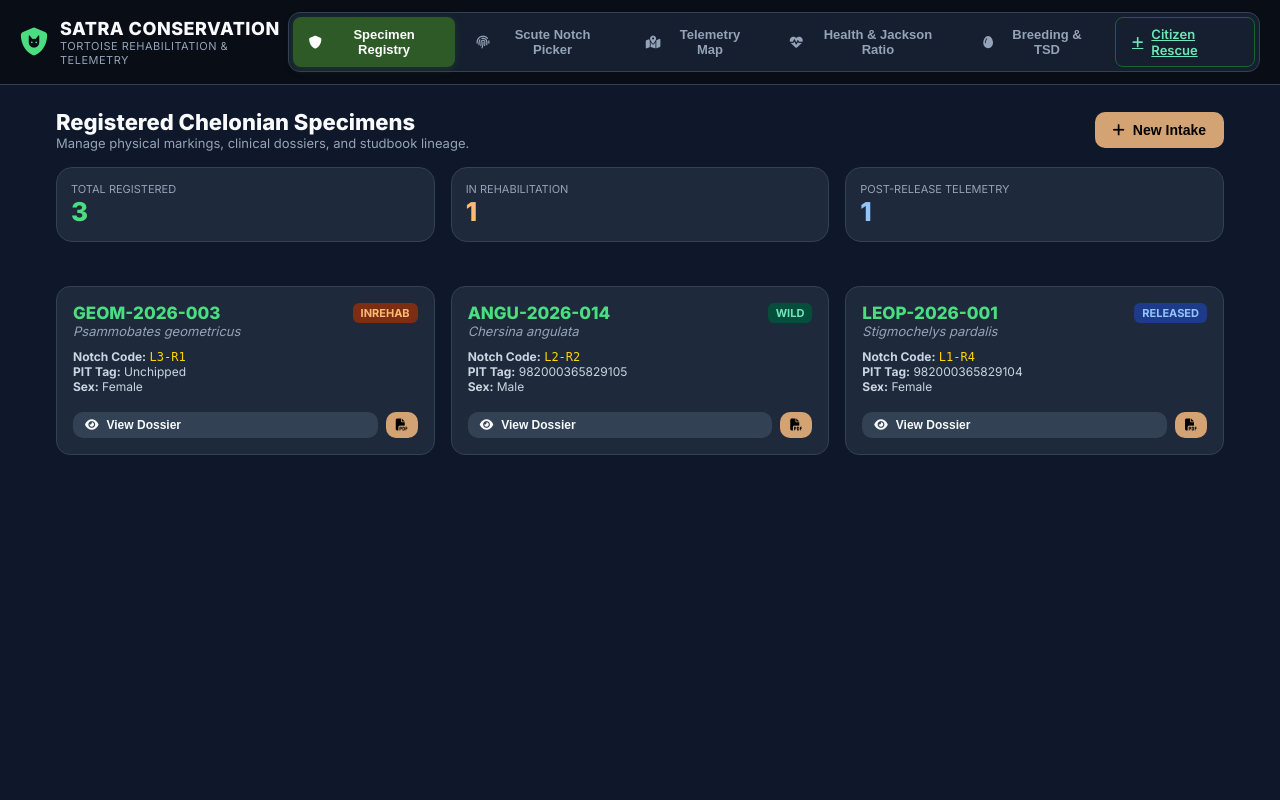
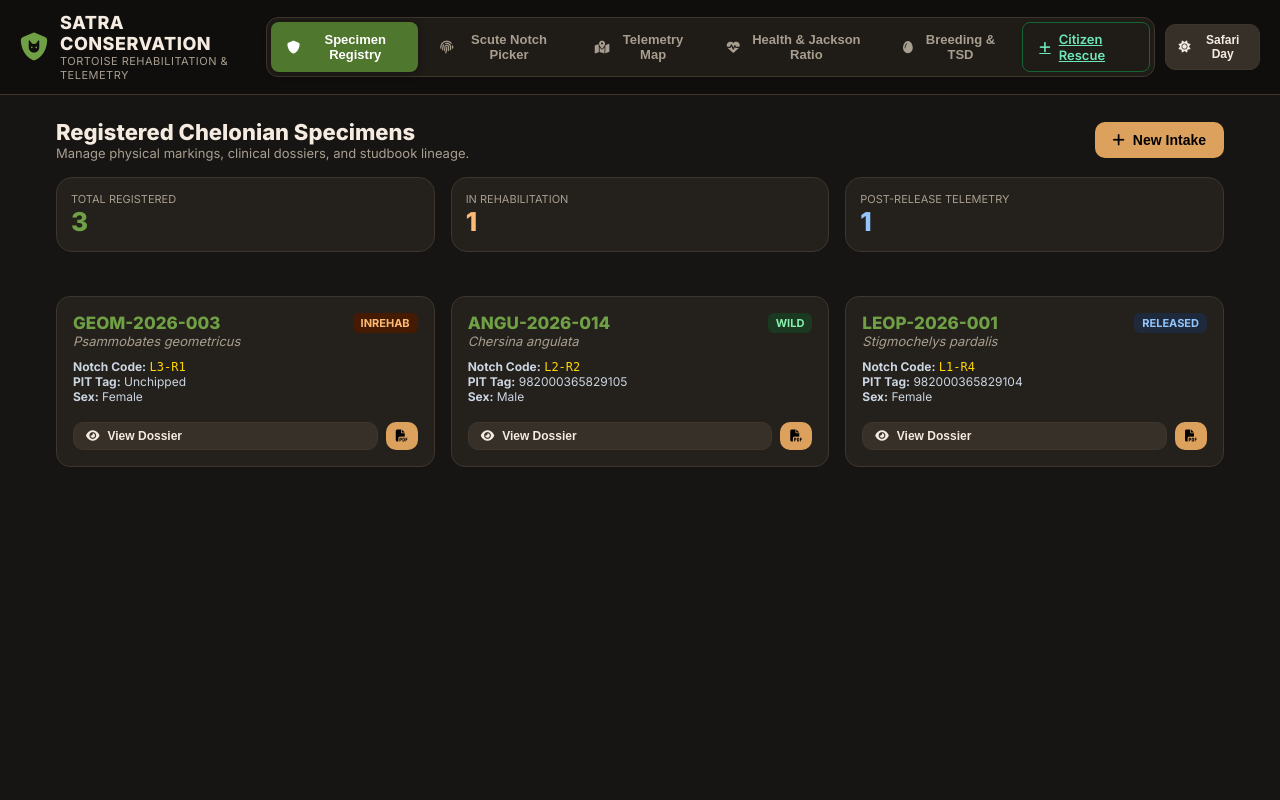
Before and after one commit to faustzar/satra, a FastAPI app: page / in a window 1280 px wide. Run offline with FastAPI, Linux system fonts and the light colour scheme; data comes from the database, SQL or seed files in the repository; parts of the project's set-up code (start-up, migrations or seed data) failed here and were passed over.

Commit message:
feat(ui): add safari earth light and dark themes with persistent toggle

```diff
--- a/backend/app/templates/app.html
+++ b/backend/app/templates/app.html
@@ -4,6 +4,14 @@
   <meta charset="UTF-8">
   <meta name="viewport" content="width=device-width, initial-scale=1.0, maximum-scale=1.0, user-scalable=no">
   <title>SATRA - Tortoise Conservation, Rescue & Telemetry Platform</title>
+
+  <!-- Prevent Theme Flash -->
+  <script>
+    (function() {
+      const savedTheme = localStorage.getItem('satra-theme') || 'dark';
+      document.documentElement.setAttribute('data-theme', savedTheme);
+    })();
+  </script>
 
   <!-- Leaflet CSS & JS -->
   <link rel="stylesheet" href="https://unpkg.com/leaflet@1.9.4/dist/leaflet.css" />
@@ -14,31 +22,81 @@
   <link rel="stylesheet" href="https://cdnjs.cloudflare.com/ajax/libs/font-awesome/6.4.0/css/all.min.css" />
 
   <style>
-    :root {
-      --primary: #2D5A27;
-      --primary-light: #4ade80;
-      --accent-gold: #D4A373;
-      --earth-brown: #583101;
-      --bg-dark: #0f172a;
-      --card-bg: #1e293b;
-      --border-color: #334155;
-      --text-main: #f8fafc;
-      --text-muted: #94a3b8;
+    /* Safari Earth Theme Palette */
+    [data-theme="dark"] {
+      --bg-page: #171513;        /* Deep night veld */
+      --header-bg: #0F0E0C;      /* Obsidian earth */
+      --nav-bg: #1F1B17;         /* Dark acacia bark */
+      --card-bg: #24201B;        /* Earthy charcoal */
+      --card-inner: #181512;     /* Shadow earth */
+      --border-color: #3E352C;   /* Worn saddle seam */
+      --primary: #4F772D;        /* Bushveld acacia green */
+      --primary-light: #70A045;  /* Sunlit thornveld leaf */
+      --accent-gold: #DDA15E;    /* Savannah golden grass */
+      --accent-clay: #BC6C25;    /* Kalahari red terracotta */
+      --earth-brown: #8C5E39;    /* Aged teak / leather */
+      --text-main: #F5EBE0;      /* Desert bone linen */
+      --text-muted: #A89E90;     /* Weathered granite */
+      --input-bg: #151310;
+      --shell-bg: #1A1713;
+      --shell-btn-bg: #302A24;
+      --shell-btn-border: #463E35;
+      --shell-center-bg: #3B281A;
+      --btn-secondary-bg: #363029;
+      --btn-secondary-hover: #484037;
+      --modal-bg: rgba(0,0,0,0.8);
+      --badge-wild-bg: #1B3820;
+      --badge-wild-color: #86EFAC;
+      --badge-rehab-bg: #451A03;
+      --badge-rehab-color: #FDBA74;
+      --badge-released-bg: #1E293B;
+      --badge-released-color: #93C5FD;
+    }
+
+    [data-theme="light"] {
+      --bg-page: #F5EFE6;        /* Warm safari canvas / parchment */
+      --header-bg: #EAE1D2;      /* Sun-bleached linen */
+      --nav-bg: #DFD4C2;         /* Safari sand */
+      --card-bg: #FFFFFF;        /* Crisp white canvas */
+      --card-inner: #F6F1EA;     /* Soft dune sand */
+      --border-color: #D6CABA;   /* Warm sand border */
+      --primary: #385E38;        /* Acacia thornveld olive */
+      --primary-light: #2D4D2D;  /* Deep bush green */
+      --accent-gold: #C28B47;    /* Warm African sun gold */
+      --accent-clay: #A65622;    /* Red Kalahari clay */
+      --earth-brown: #5E3B21;    /* Warm saddle leather */
+      --text-main: #231B15;      /* Deep espresso bark */
+      --text-muted: #6B5E52;     /* Safari khaki text */
+      --input-bg: #FFFFFF;
+      --shell-bg: #EFE7DA;
+      --shell-btn-bg: #DFD5C4;
+      --shell-btn-border: #C8BCAB;
+      --shell-center-bg: #8D6E54;
+      --btn-secondary-bg: #E4D9C8;
+      --btn-secondary-hover: #D4C6B1;
+      --modal-bg: rgba(35, 27, 21, 0.6);
+      --badge-wild-bg: #DCFCE7;
+      --badge-wild-color: #166534;
+      --badge-rehab-bg: #FFEDD5;
+      --badge-rehab-color: #9A3412;
+      --badge-released-bg: #DBEAFE;
+      --badge-released-color: #1E40AF;
     }
 
     * { box-sizing: border-box; margin: 0; padding: 0; }
     body {
       font-family: 'Inter', sans-serif;
-      background-color: var(--bg-dark);
+      background-color: var(--bg-page);
       color: var(--text-main);
       min-height: 100vh;
       display: flex;
       flex-direction: column;
+      transition: background-color 0.25s ease, color 0.25s ease;
     }
 
     /* Top Navigation Bar */
     header {
-      background: #090d16;
+      background: var(--header-bg);
       border-bottom: 1px solid var(--border-color);
       padding: 12px 20px;
       display: flex;
@@ -63,7 +122,7 @@
     nav {
       display: flex;
       gap: 6px;
-      background: #151f30;
+      background: var(--nav-bg);
       padding: 4px;
       border-radius: 12px;
       border: 1px solid var(--border-color);
@@ -82,8 +141,8 @@
       gap: 8px;
       transition: all 0.2s;
     }
-    .nav-btn:hover { color: var(--text-main); background: rgba(255,255,255,0.05); }
-    .nav-btn.active { background: var(--primary); color: white; box-shadow: 0 2px 8px rgba(45,90,39,0.4); }
+    .nav-btn:hover { color: var(--text-main); background: rgba(0,0,0,0.06); }
+    .nav-btn.active { background: var(--primary); color: white; box-shadow: 0 2px 8px rgba(0,0,0,0.25); }
 
     /* Main Content Container */
     main {
@@ -141,9 +200,9 @@
       font-weight: 700;
       text-transform: uppercase;
     }
-    .badge-wild { background: #064e3b; color: #6ee7b7; }
-    .badge-rehab { background: #7c2d12; color: #fdba74; }
-    .badge-released { background: #1e3a8a; color: #93c5fd; }
+    .badge-wild { background: var(--badge-wild-bg); color: var(--badge-wild-color); }
+    .badge-rehab { background: var(--badge-rehab-bg); color: var(--badge-rehab-color); }
+    .badge-released { background: var(--badge-released-bg); color: var(--badge-released-color); }
 
     /* Buttons */
     .btn {
@@ -161,21 +220,22 @@
       transition: all 0.2s;
       text-decoration: none;
     }
-    .btn:hover { background: #23481e; }
-    .btn-secondary { background: #334155; color: var(--text-main); }
-    .btn-secondary:hover { background: #475569; }
+    .btn:hover { filter: brightness(1.1); }
+    .btn-secondary { background: var(--btn-secondary-bg); color: var(--text-main); border: 1px solid var(--border-color); }
+    .btn-secondary:hover { background: var(--btn-secondary-hover); }
     .btn-gold { background: var(--accent-gold); color: #000; font-weight: 700; }
-    .btn-gold:hover { background: #c59364; }
+    .btn-gold:hover { filter: brightness(1.08); }
 
     /* Interactive Scute Notch Diagram */
     .shell-container {
-      background: #172033;
+      background: var(--shell-bg);
       border-radius: 16px;
       padding: 20px;
       display: flex;
       flex-direction: column;
       align-items: center;
       border: 1px solid var(--border-color);
+      transition: background 0.25s ease;
     }
     .scute-row {
       display: flex;
@@ -351,6 +414,7 @@
       </div>
     </a>
 
+    <div style="display: flex; align-items: center; gap: 10px;">
       <nav>
         <button class="nav-btn active" onclick="switchTab('specimens')">
           <i class="fa-solid fa-shield"></i> Specimen Registry
@@ -371,6 +435,12 @@
           <i class="fa-solid fa-plus"></i> Citizen Rescue
         </a>
       </nav>
+
+      <button id="themeToggleBtn" class="btn btn-secondary" onclick="toggleTheme()" style="padding: 8px 12px; font-size: 12px; cursor: pointer;" title="Toggle Safari Light / Dark Theme">
+        <i class="fa-solid fa-sun" id="themeIcon"></i>
+        <span id="themeLabel">Safari Day</span>
+      </button>
+    </div>
   </header>
 
   <main>
@@ -489,16 +559,16 @@
           <label style="font-size: 13px; font-weight: 600;">Straight Carapace Length (SCL max): <span id="sclVal" style="color: #4ade80;">215</span>mm</label>
           <input type="range" id="sclRange" min="80" max="500" step="1" value="215" oninput="calculateJacksons()">
 
-          <div style="background: #090d16; padding: 16px; border-radius: 12px; border: 1px solid var(--border-color); margin-top: 10px;">
+          <div style="background: var(--card-inner); padding: 16px; border-radius: 12px; border: 1px solid var(--border-color); margin-top: 10px;">
             <div style="font-size: 12px; color: var(--text-muted);">Calculated Jackson's Ratio:</div>
-            <div id="ratioVal" style="font-family: 'JetBrains Mono', monospace; font-size: 32px; font-weight: 800; color: #4ade80;">0.1459</div>
-            <div id="ratioEvaluation" style="margin-top: 6px; font-weight: 700; font-size: 14px; color: #fdba74;">Evaluating...</div>
+            <div id="ratioVal" style="font-family: 'JetBrains Mono', monospace; font-size: 32px; font-weight: 800; color: var(--primary-light);">0.1459</div>
+            <div id="ratioEvaluation" style="margin-top: 6px; font-weight: 700; font-size: 14px; color: var(--accent-clay);">Evaluating...</div>
           </div>
         </div>
 
         <div class="card">
-          <div class="card-title"><i class="fa-solid fa-stethoscope" style="color: #38bdf8;"></i> Clinical Reference Guide</div>
-          <div style="font-size: 13px; color: #cbd5e1; line-height: 1.6; margin-top: 10px;">
+          <div class="card-title"><i class="fa-solid fa-stethoscope" style="color: var(--primary-light);"></i> Clinical Reference Guide</div>
+          <div style="font-size: 13px; color: var(--text-muted); line-height: 1.6; margin-top: 10px;">
             <p>• <strong>Ratio &lt; 0.17 (Leopard / Testudo):</strong> Underweight / severe dehydration / post-hibernation wasting risk.</p>
             <p style="margin-top: 8px;">• <strong>Ratio 0.17 – 0.22:</strong> Optimal healthy wild & post-rehabilitation release range.</p>
             <p style="margin-top: 8px;">• <strong>Ratio &gt; 0.23:</strong> Overweight or potential fluid retention (coelomic ascites or egg retention).</p>
@@ -942,7 +1012,31 @@
       }
     }
 
+    // Theme Handling (Safari Earth Day/Night)
+    function updateThemeUI(theme) {
+      const icon = document.getElementById('themeIcon');
+      const label = document.getElementById('themeLabel');
+      if (!icon || !label) return;
+      if (theme === 'light') {
+        icon.className = 'fa-solid fa-moon';
+        label.innerText = 'Safari Night';
+      } else {
+        icon.className = 'fa-solid fa-sun';
+        label.innerText = 'Safari Day';
+      }
+    }
+
+    function toggleTheme() {
+      const current = document.documentElement.getAttribute('data-theme') || 'dark';
+      const nextTheme = current === 'dark' ? 'light' : 'dark';
+      document.documentElement.setAttribute('data-theme', nextTheme);
+      localStorage.setItem('satra-theme', nextTheme);
+      updateThemeUI(nextTheme);
+    }
+
     window.onload = () => {
+      const currentTheme = document.documentElement.getAttribute('data-theme') || 'dark';
+      updateThemeUI(currentTheme);
       initScuteDiagram();
       loadSpecimens();
       calculateJacksons();
```
Also changed, not shown: other parts of backend/app/templates/app.html (+18 -14 lines). Lines whose indentation alone changed are shown as unchanged.
